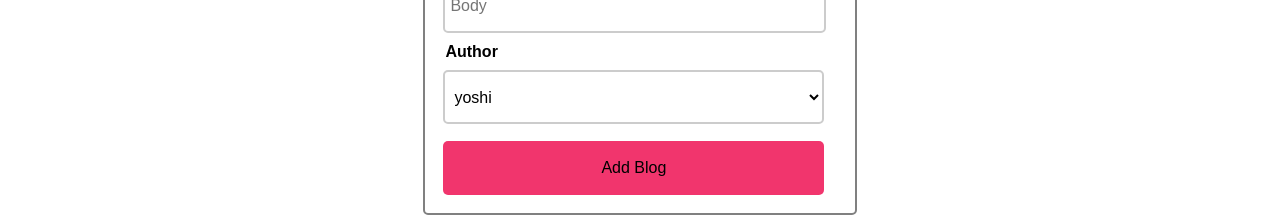
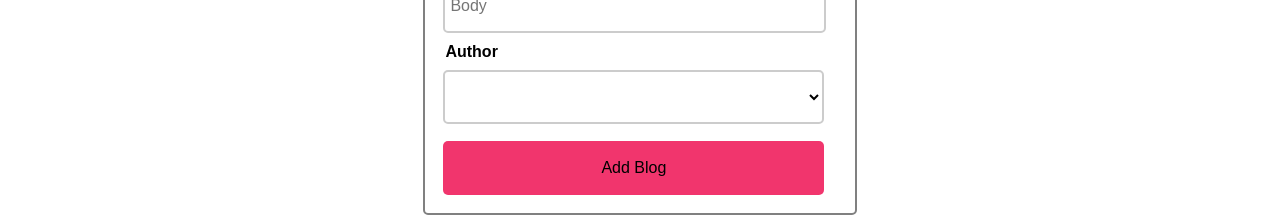
Before and after one commit to saurabhyadav01/better-wealth, a React (Create React App) app: page /create in a window 1280 px wide. Shown: the part 254-471 px from the top of the page. Built offline with nearby package versions, Linux system fonts and the light colour scheme.

Commit message:
Update Create.jsx

```diff
--- a/src/components/Create.jsx
+++ b/src/components/Create.jsx
@@ -45,6 +45,7 @@ export default function Create() {
             <input type="text" id="body" placeholder="Body" onChange={handleChange}  required /><br />
             <label>Author</label><br />
             <select name="" id="authors" placeholder="Author" onChange={handleChange}>
+            <option value=""></option>
                 <option value="Yoshi">yoshi</option>
                 <option value="newton">Newton</option>
 
```
